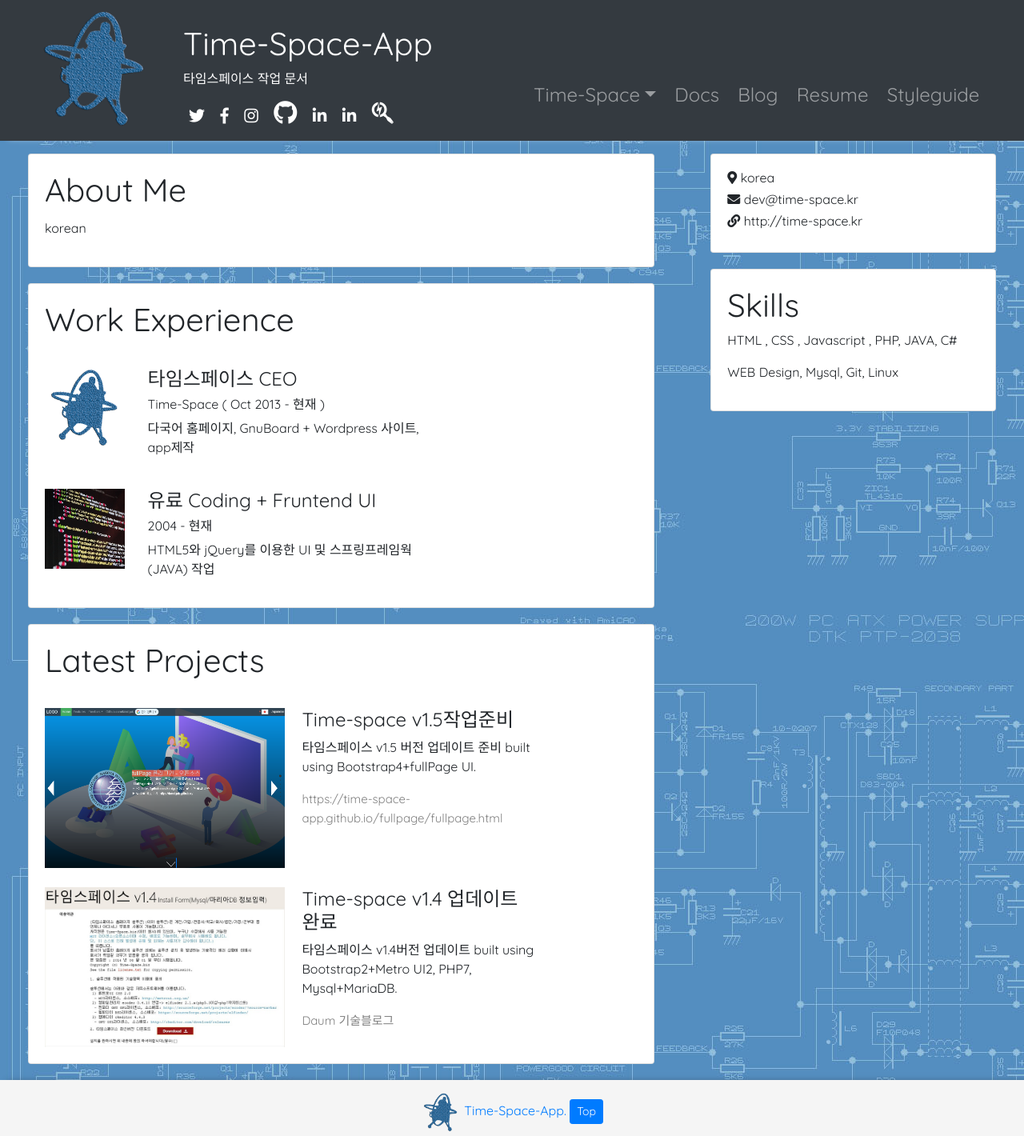
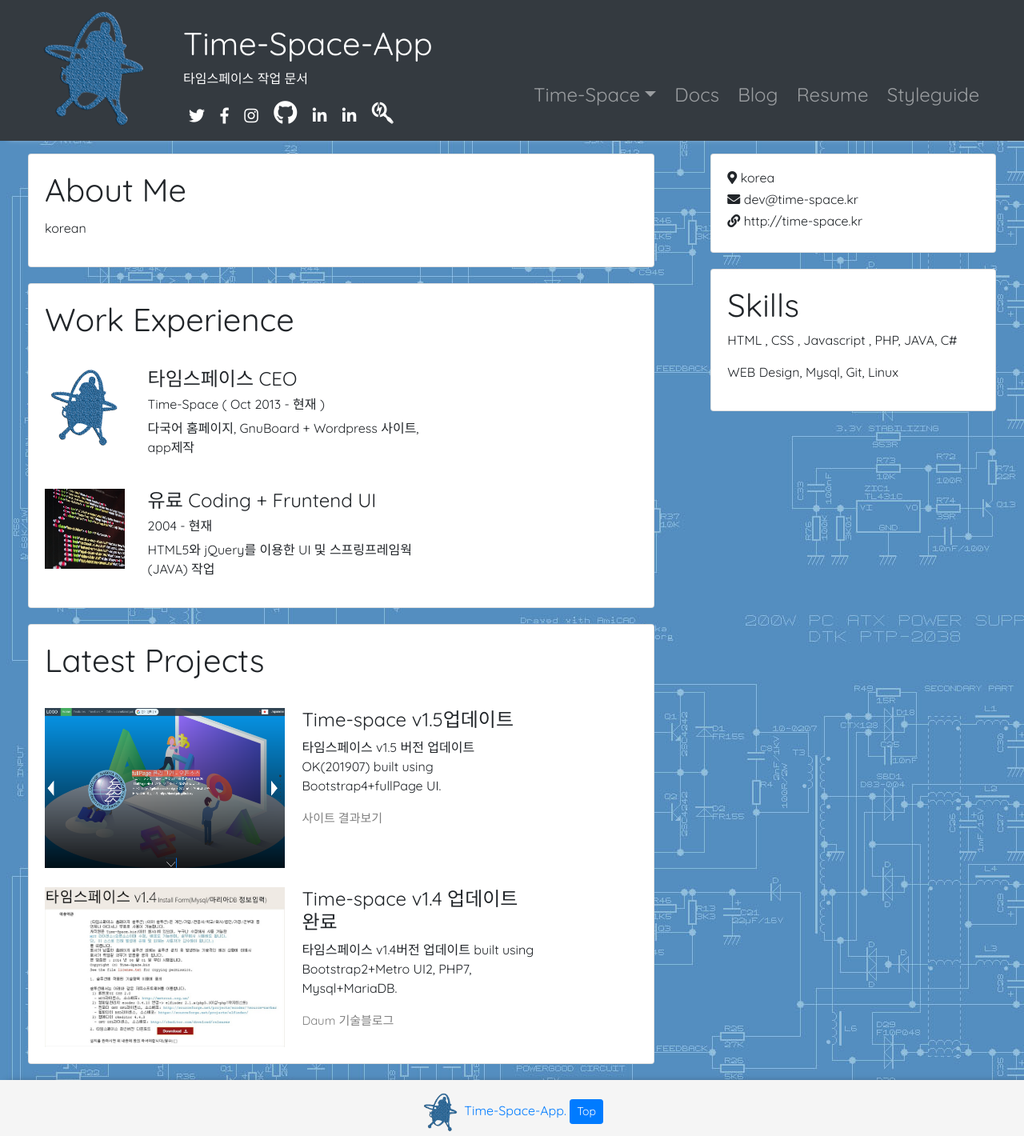
Before and after one commit to time-space-app/time-space-app.github.io, a Jekyll site: the page built from resume.md, in a window 1280 px wide. Shown: the whole page at 80% size. Built offline with Jekyll 4.4.1, drawn with Linux system fonts in a browser that asks for light colours; nearby versions of some CDN libraries.

```diff
--- a/_layouts/home.html
+++ b/_layouts/home.html
@@ -54,9 +54,9 @@ layout: default
                     <img src="/assets/img/projects/fullpage.png" class="project-img" />
                 </div>
                 <div class="col-md-5">
-                    <h4 class="project-title"> Time-space v1.5작업준비 </h4>
-                    <p class="project-desc"> 타임스페이스 v1.5 버전 업데이트 준비 built using Bootstrap4+fullPage UI.</p>
-                    <a class="project-link" href="https://time-space-app.github.io/fullpage/fullpage.html">https://time-space-app.github.io/fullpage/fullpage.html</a>
+                    <h4 class="project-title"> Time-space v1.5업데이트 </h4>
+                    <p class="project-desc"> 타임스페이스 v1.5 버전 업데이트 OK(201907) built using Bootstrap4+fullPage UI.</p>
+                    <a class="project-link" href="http://time-space.biz">사이트 결과보기</a>
                 </div>
             </div>
 
```
